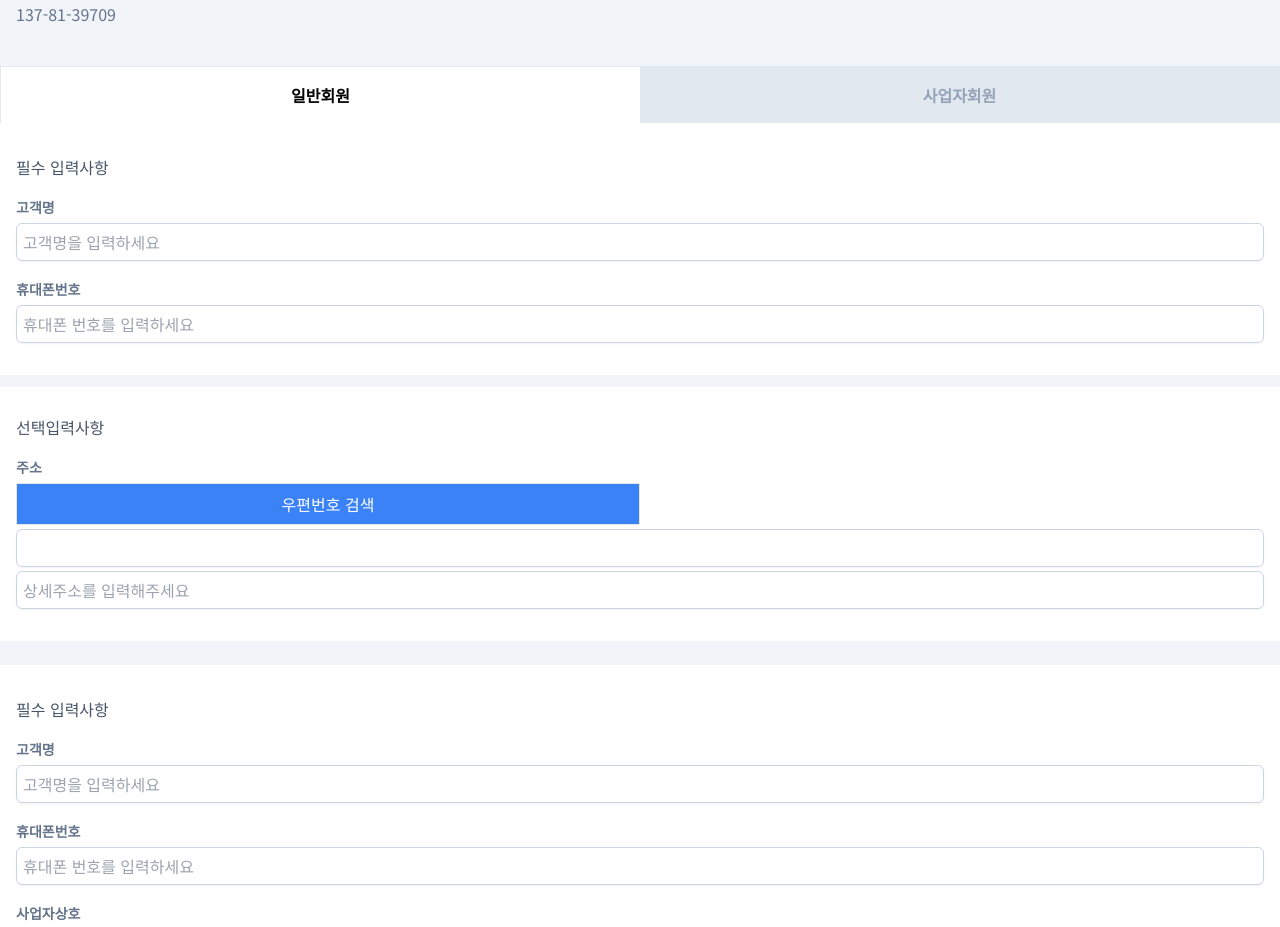
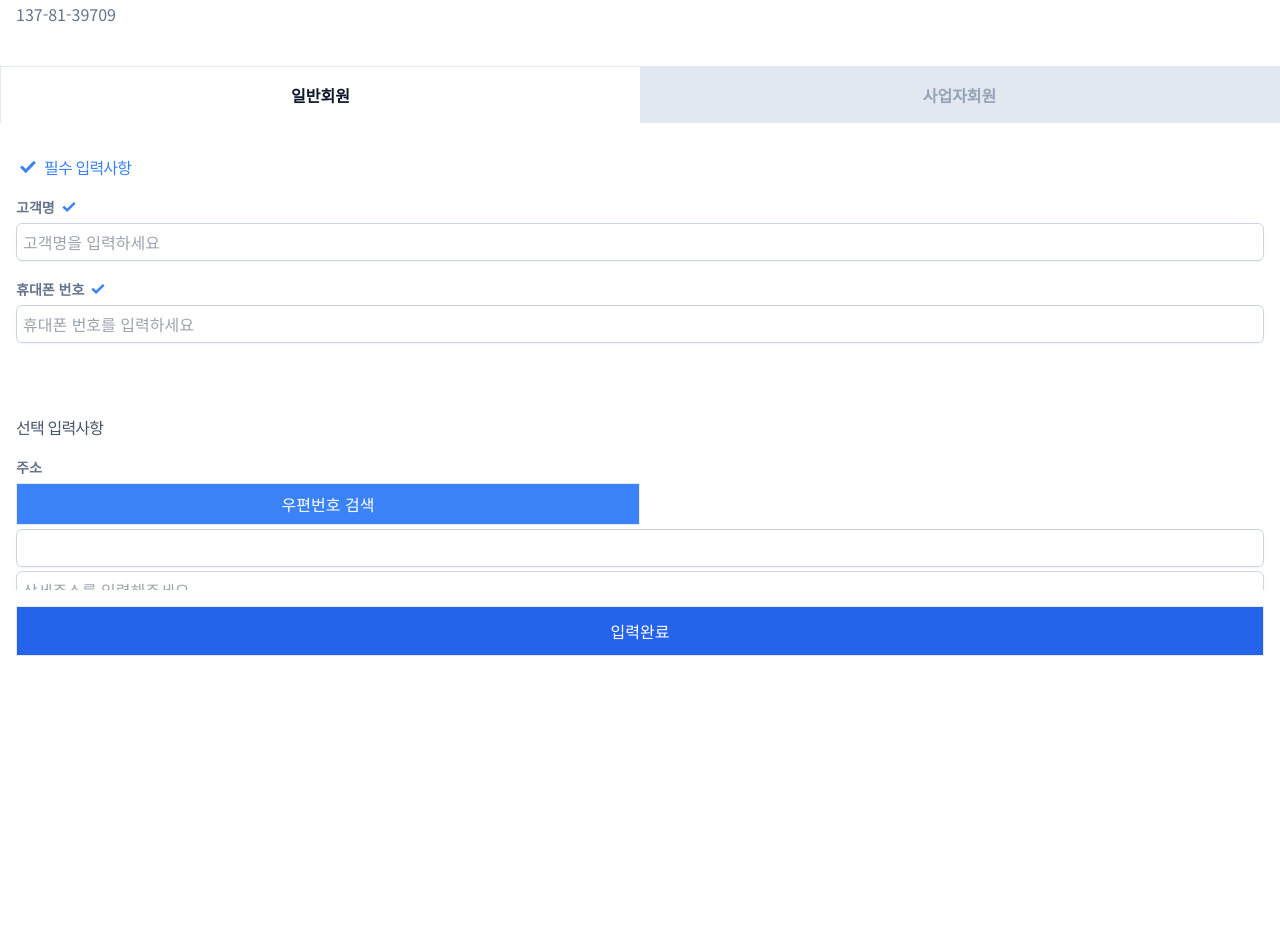
Before and after one commit to evaham/registration, a Next.js app: page / in a window 1280 px wide. Shown: the part 128-1055 px from the top of the page. After the commit the page ends 887 px from the top, so only its background shows below. Built offline with nearby package versions, Linux system fonts and the light colour scheme.

Commit message:
20240611_4

```diff
--- a/next.config.mjs
+++ b/next.config.mjs
@@ -1,7 +1,7 @@
 /** @type {import('next').NextConfig} */
 const nextConfig = {
     output: "export",
-    basePath: "/registration",
+    // basePath: "/registration",
     reactStrictMode: true,
 };
 
--- a/src/app/layout.js
+++ b/src/app/layout.js
@@ -15,7 +15,7 @@ export const metadata = {
 export default function RootLayout({ children }) {
   return (
     <html lang="ko" className={notoSansKr.className}>
-      <body className="bg-slate-100">{children}</body>
+      <body className="">{children}</body>
     </html>
   );
 }
--- a/src/app/page.js
+++ b/src/app/page.js
@@ -1,30 +1,38 @@
+'use client'
+
 import Image from "next/image";
+import { useState } from 'react';
 
 export default function Home() {
-  return (
-    <div className="">
-      <div className="p-4 py-10">
-        <p className="text-4xl leading-tight font-bold tracking-tighter text-slate-700">투게더마트</p>
-        <p className="text-4xl leading-tight font-bold tracking-tighter text-slate-700"><span className="text-blue-600 italic mr-3">SPEED</span> 회원가입</p>
-        <p className="text-slate-500">137-81-39709</p>
-      </div>
-      <div className="flex font-bold border border-b-0 border-slate-200">
-        <a href="" className="flex-1 py-4 bg-white text-center">일반회원</a>
-        <a href="" className="flex-1 py-4 bg-slate-200 text-slate-400 text-center">사업자회원</a>
-      </div>
-
-
+  const tabs = [
+    { id: 1, name: '일반회원', content: (
     <div>
       <div className="p-4 bg-white">
-          <p className="flex mt-4 text-slate-600 items-center">필수 입력사항</p>
+        <p className="flex mt-4 items-center text-blue-500 tracking-tighter">
+          <svg xmlns="http://www.w3.org/2000/svg" viewBox="0 -960 960 960" className="items-center w-6 h-6 fill-blue-500 mr-1">
+            <path xmlns="http://www.w3.org/2000/svg" d="M389-235 163-460l84-85 142 142 324-323 84 84-408 407Z"/>
+          </svg>
+          필수 입력사항
+        </p>
+
         <div className="my-4">
-            <label for="name" class="block text-sm leading-6 text-slate-500 font-bold">고객명</label>
+          <label for="name" class="flex items-center text-sm leading-6 text-slate-500 font-bold">고객명
+            <svg xmlns="http://www.w3.org/2000/svg" viewBox="0 -960 960 960" className="items-center w-5 h-5 fill-blue-500 ml-1">
+              <path xmlns="http://www.w3.org/2000/svg" d="M389-235 163-460l84-85 142 142 324-323 84 84-408 407Z"/>
+            </svg>
+
+          </label>
           <div class="relative mt-1 rounded-md shadow-sm">
             <input type="text" name="name" id="name" class="block w-full rounded-md border border-slate-300 p-1.5 text-gray-900 outline-none  placeholder:text-gray-400 focus:border-blue-600" placeholder="고객명을 입력하세요"/>
           </div>
         </div>
         <div className="my-4">
-            <label for="phone" class="block text-sm leading-6 text-slate-500 font-bold">휴대폰번호</label>
+          <label for="phone" class="flex items-center text-sm leading-6 text-slate-500 font-bold">휴대폰 번호
+            <svg xmlns="http://www.w3.org/2000/svg" viewBox="0 -960 960 960" className="items-center w-5 h-5 fill-blue-500 ml-1">
+              <path xmlns="http://www.w3.org/2000/svg" d="M389-235 163-460l84-85 142 142 324-323 84 84-408 407Z"/>
+            </svg>
+
+          </label>
           <div class="relative mt-1 rounded-md shadow-sm">
             <input type="tel" name="phone" id="phone" class="block w-full rounded-md border border-slate-300 p-1.5 text-gray-900 outline-none  placeholder:text-gray-400 focus:border-blue-600" placeholder="휴대폰 번호를 입력하세요"/>
             <div class="absolute inset-y-0 right-0 flex items-center"></div>
@@ -32,7 +40,7 @@ export default function Home() {
         </div>
       </div>
       <div className="mt-3 p-4 bg-white">
-          <p className="flex my-3 text-slate-600 items-center">선택입력사항</p>
+        <p className="flex my-3 text-slate-600 items-center tracking-tighter">선택 입력사항</p>
         <div className="my-4">
           <label for="" class="block text-sm leading-6 text-slate-500 font-bold">주소</label>
           <div className="mt-1">
@@ -47,30 +55,54 @@ export default function Home() {
         </div>
       </div>
     </div>
-      <br />
-      <div>
+    ) },
+    { id: 2, name: '사업자회원', content: (
+      <div className="tab-content">
         <div className="p-4 bg-white">
-          <p className="flex mt-4 text-slate-600 items-center">필수 입력사항</p>
+          <p className="flex mt-4 items-center text-blue-500 tracking-tighter">
+            <svg xmlns="http://www.w3.org/2000/svg" viewBox="0 -960 960 960" className="items-center w-6 h-6 fill-blue-500 mr-1">
+              <path xmlns="http://www.w3.org/2000/svg" d="M389-235 163-460l84-85 142 142 324-323 84 84-408 407Z"/>
+            </svg>
+            필수 입력사항
+          </p>
           <div className="my-4">
-            <label for="name" class="block text-sm leading-6 text-slate-500 font-bold">고객명</label>
+            <label for="name" class="flex items-center text-sm leading-6 text-slate-500 font-bold ">고객명
+              <svg xmlns="http://www.w3.org/2000/svg" viewBox="0 -960 960 960" className="items-center w-5 h-5 fill-blue-500 ml-1">
+                <path xmlns="http://www.w3.org/2000/svg" d="M389-235 163-460l84-85 142 142 324-323 84 84-408 407Z"/>
+              </svg>
+            </label>
             <div class="relative mt-1 rounded-md shadow-sm">
               <input type="text" name="name" id="name" class="block w-full rounded-md border border-slate-300 p-1.5 text-gray-900 outline-none  placeholder:text-gray-400 focus:border-blue-600" placeholder="고객명을 입력하세요"/>
             </div>
           </div>
           <div className="my-4">
-            <label for="phone" class="block text-sm leading-6 text-slate-500 font-bold">휴대폰번호</label>
+            <label for="phone" class="flex items-center text-sm leading-6 text-slate-500 font-bold">휴대폰 번호
+              <svg xmlns="http://www.w3.org/2000/svg" viewBox="0 -960 960 960" className="items-center w-5 h-5 fill-blue-500 ml-1">
+                <path xmlns="http://www.w3.org/2000/svg" d="M389-235 163-460l84-85 142 142 324-323 84 84-408 407Z"/>
+              </svg>
+
+            </label>
             <div class="relative mt-1 rounded-md shadow-sm">
               <input type="tel" name="phone" id="phone" class="block w-full rounded-md border border-slate-300 p-1.5 text-gray-900 outline-none  placeholder:text-gray-400 focus:border-blue-600" placeholder="휴대폰 번호를 입력하세요"/>
             </div>
           </div>
           <div className="my-4">
-            <label for="phone" class="block text-sm leading-6 text-slate-500 font-bold">사업자상호</label>
+            <label for="phone" class="flex items-center text-sm leading-6 text-slate-500 font-bold">사업자상호
+              <svg xmlns="http://www.w3.org/2000/svg" viewBox="0 -960 960 960" className="items-center w-5 h-5 fill-blue-500 ml-1">
+                <path xmlns="http://www.w3.org/2000/svg" d="M389-235 163-460l84-85 142 142 324-323 84 84-408 407Z"/>
+              </svg>
+
+            </label>
             <div class="relative mt-1 rounded-md shadow-sm">
               <input type="tel" name="phone" id="phone" class="block w-full rounded-md border border-slate-300 p-1.5 text-gray-900 outline-none  placeholder:text-gray-400 focus:border-blue-600" placeholder="사업자 상호를 입력하세요"/>
             </div>
           </div>
           <div className="my-4">
-            <label for="phone" class="block text-sm leading-6 text-slate-500 font-bold">사업자번호</label>
+            <label for="phone" class="flex items-center text-sm leading-6 text-slate-500 font-bold">사업자번호
+              <svg xmlns="http://www.w3.org/2000/svg" viewBox="0 -960 960 960" className="items-center w-5 h-5 fill-blue-500 ml-1">
+                <path xmlns="http://www.w3.org/2000/svg" d="M389-235 163-460l84-85 142 142 324-323 84 84-408 407Z"/>
+              </svg>
+            </label>
             <div class="relative mt-1 rounded-md shadow-sm">
               <input type="tel" name="phone" id="phone" class="block w-full rounded-md border border-slate-300 p-1.5 text-gray-900 outline-none  placeholder:text-gray-400 focus:border-blue-600" placeholder="휴대폰 번호를 입력하세요"/>
             </div>
@@ -79,7 +111,7 @@ export default function Home() {
 
         </div>
         <div className="mt-3 p-4 bg-white">
-          <p className="flex my-3 text-slate-600 items-center">선택입력사항</p>
+          <p className="flex my-3 text-slate-600 items-center tracking-tighter">선택 입력사항</p>
           <div className="my-4">
             <label for="" class="block text-sm leading-6 text-slate-500 font-bold">주소</label>
             <div className="mt-1">
@@ -95,10 +127,42 @@ export default function Home() {
         </div>
       </div>
 
+    ) },
+  ];
+
+  const [activeTab, setActiveTab] = useState(tabs[0].id);
+
+  const handleTabClick = (id) => {
+    setActiveTab(id);
+  };
+
+  return (
+    <div className="">
+      <div className="p-4 py-10">
+        <p className="text-4xl leading-tight font-bold tracking-tighter text-slate-700">투게더마트</p>
+        <p className="text-4xl leading-tight font-bold tracking-tighter text-slate-700"><span className="text-blue-600 italic mr-3">SPEED</span> 회원가입</p>
+        <p className="text-slate-500">137-81-39709</p>
+      </div>
+      <div className="flex font-bold border border-b-0 border-slate-200">
+        {tabs.map((tab) => (
+          <a key={tab.id} className={`flex-1 py-4 bg-slate-200 text-slate-400 text-center ${activeTab === tab.id ? 'bg-white text-slate-900' : ''}`} onClick={() => handleTabClick(tab.id)}>
+            {tab.name}
+          </a>
+        ))}
+      </div>
 
 
+      {tabs.map((tab) => (
+        <div key={tab.id} style={{ display: activeTab === tab.id ? 'block' : 'none' }}>
+          {tab.content}
+        </div>
+      ))}
 
-      <div className="mt-3 p-4 bg-white">
+
+      <br />
+
+
+      <div className="sticky bottom-0 mt-3 p-4 bg-white">
         <a href="#" className="block p-3 border text-center bg-blue-600 text-white">입력완료</a>
       </div>
     </div>
```
Lines whose indentation alone changed are shown as unchanged.
